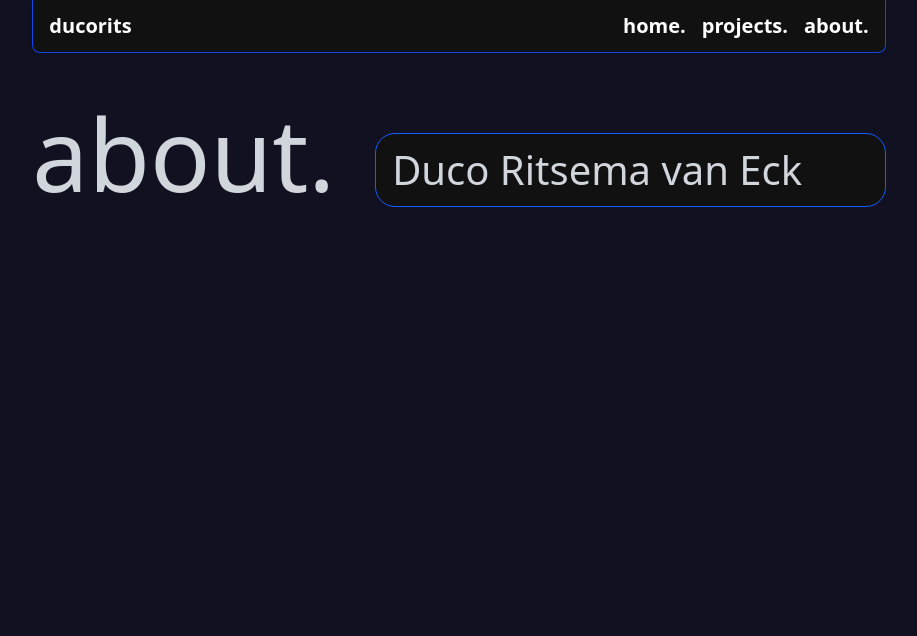
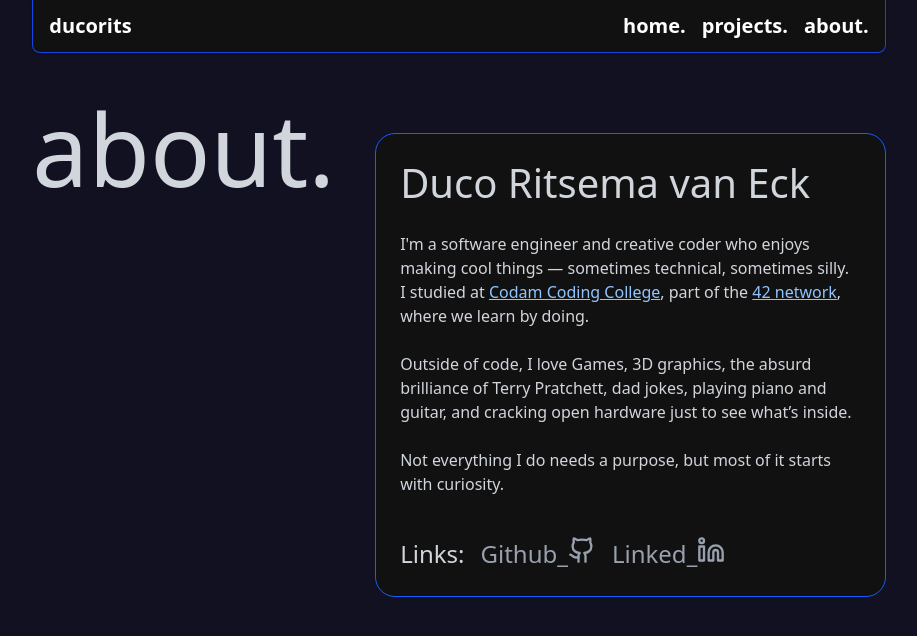
Before and after one commit to Ducorits/PortfolioV1, a SvelteKit app: page /about in a window 1280 px wide. Shown: the top 636 px of the page, without its empty margins (181-1098 px from the left). Built offline with nearby package versions, Linux system fonts and the light colour scheme.

Commit message:
Added nice About page

```diff
--- a/src/routes/about/+page.svelte
+++ b/src/routes/about/+page.svelte
@@ -1,4 +1,5 @@
 <script>
+  import { Github, Linkedin } from "@lucide/svelte";
 </script>
 
 <svelte:head>
@@ -7,23 +8,65 @@
 
 <div class="flex w-full h-full pt-10 justify-center">
   <div
-    class="flex flex-col xl:flex-row w-full px-10 md:px-0 sm:w-2/3 h-full justify-center sm:justify-between gap-[40px]"
+    class="flex flex-col xl:flex-row w-full px-6 md:px-0 sm:w-2/3 h-full justify-center sm:justify-between gap-10"
   >
-    <div class="w-110 flex">
-      <h1
-        class="text-gray-300 text-[60px] sm:text-[100px] leading-[100px] sm:leading-[120px]"
-      >
+    <div class="w-full xl:w-auto flex">
+      <h1 class="text-gray-300 text-[60px] sm:text-[100px] leading-[1.1]">
         about.
       </h1>
     </div>
     <div
-      class="grid 2xl:grid-cols-2 gap-[40px] md:mt-10 bg-[#111111] border-blue-600 border-1 rounded-[20px] h-full p-4 w-full 2xl:w-2/3 text-white"
+      class="flex flex-col gap-6 md:mt-10 bg-[#111111] border-blue-600 border rounded-[20px] h-full p-6 w-full text-gray-300"
     >
-      <h2
-        class="text-gray-300 text-[30px] sm:text-[40px] leading-[30px] sm:leading-[40px] w-full col-span-2"
-      >
+      <h2 class="text-gray-300 text-[30px] sm:text-[40px] leading-tight">
         Duco Ritsema van Eck
       </h2>
+      <p>
+        I'm a software engineer and creative coder who enjoys making cool things
+        — sometimes technical, sometimes silly.<br /> I studied at
+        <a
+          href="https://www.codam.nl/en/about-codam/"
+          class="underline text-blue-300 hover:text-blue-100"
+        >
+          Codam Coding College
+        </a>, part of the
+        <a
+          href="https://www.42network.org/"
+          class="underline text-blue-300 hover:text-blue-100"
+        >
+          42 network
+        </a>, where we learn by doing.
+      </p>
+      <p>
+        Outside of code, I love Games, 3D graphics, the absurd brilliance of
+        Terry Pratchett, dad jokes, playing piano and guitar, and cracking open
+        hardware just to see what’s inside.
+      </p>
+      <p>
+        Not everything I do needs a purpose, but most of it starts with
+        curiosity.
+      </p>
+      <div class="flex flex-row text-[24px] gap-4 pt-4">
+        <p>Links:</p>
+        <a
+          href="https://github.com/your-username"
+          target="_blank"
+          rel="noopener noreferrer"
+          class="flex flex-row text-gray-400 hover:text-blue-200 text-[24px] transition-colors"
+        >
+          <p>Github_</p>
+          <Github size={28} />
+        </a>
+        <a
+          href="https://linkedin.com/in/your-profile"
+          target="_blank"
+          rel="noopener noreferrer"
+          class="flex flex-row text-gray-400 hover:text-blue-200 text-[24px] transition-colors"
+        >
+          <p>Linked_</p>
+          <Linkedin size={28} />
+        </a>
+      </div>
     </div>
   </div>
 </div>
```
